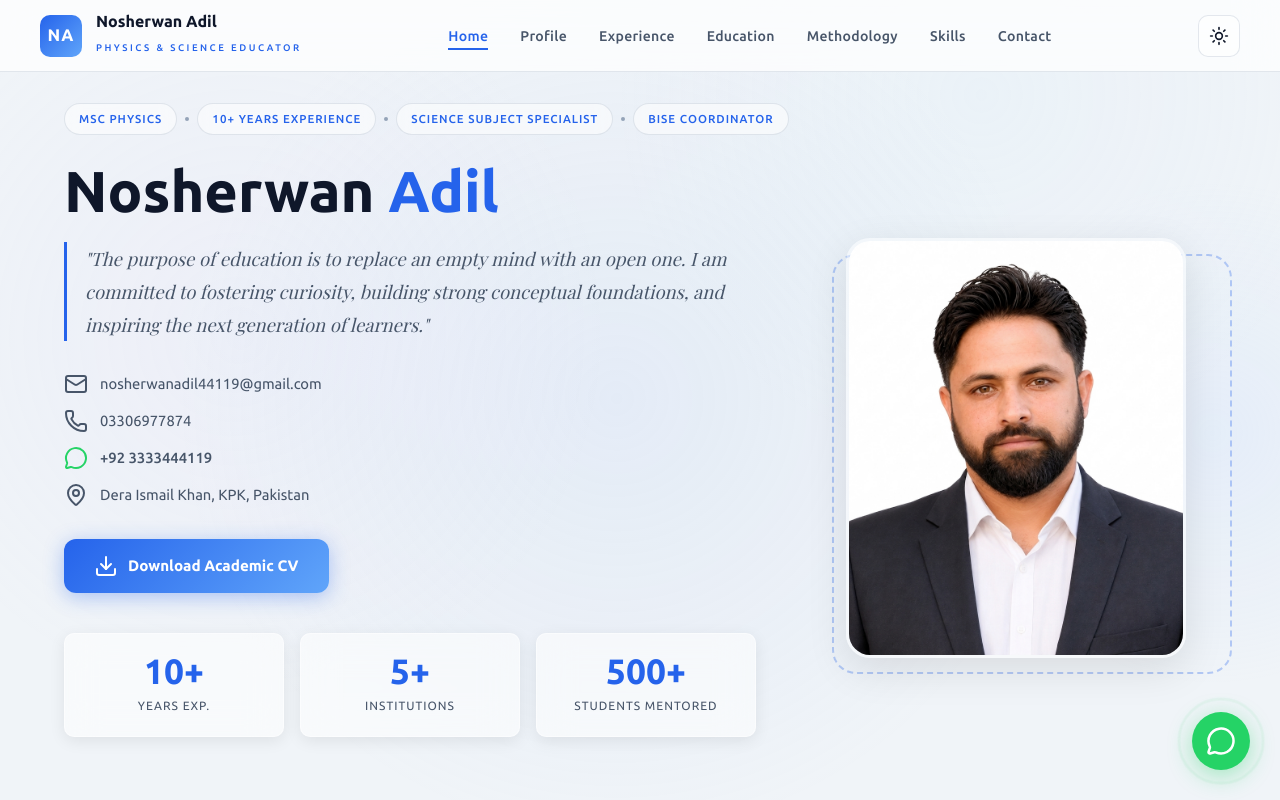
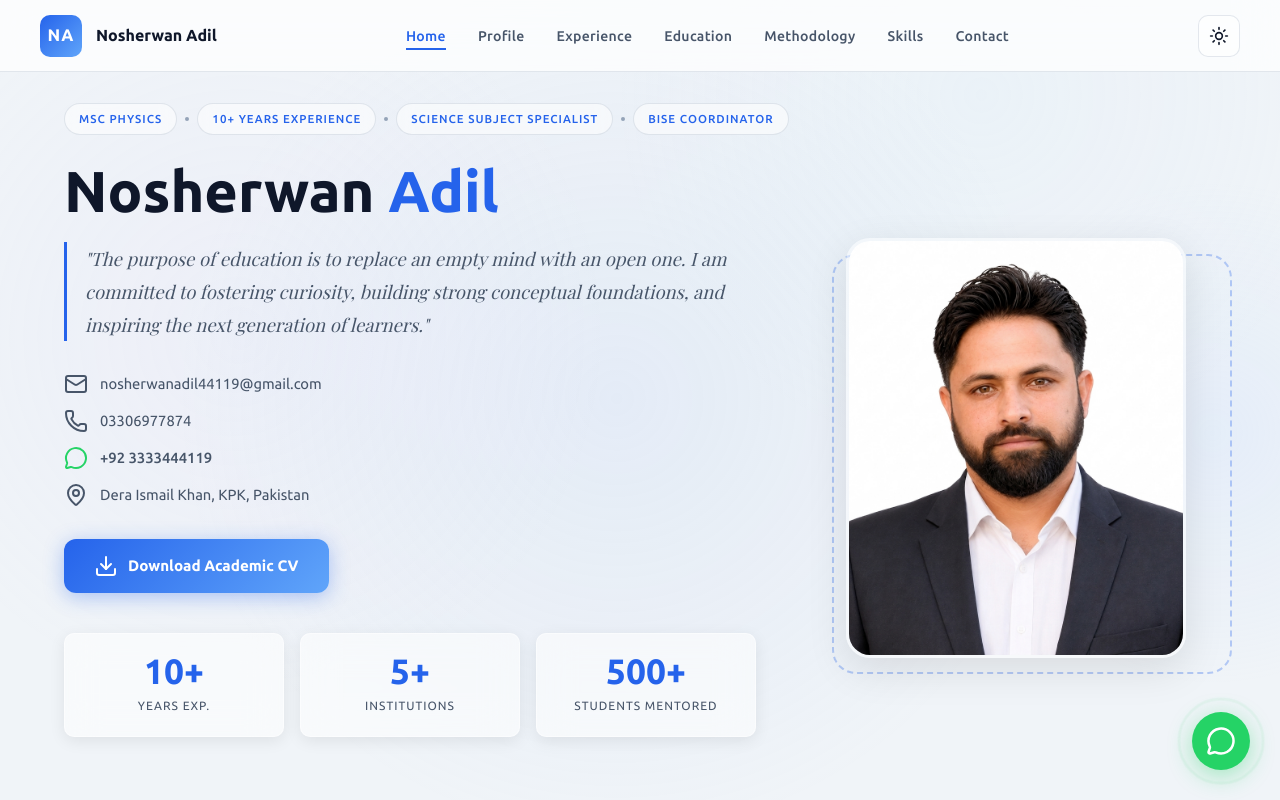
Before and after one commit to nestportfolios/nosherwan_adil, a plain HTML site: page index.html in a window 1280 px wide. Shown: the top 800 px of the page. Drawn offline with nearby package versions, Linux system fonts and the light colour scheme; animation ran at ten frames a second.

Commit message:
Update index.htmlcvbn

```diff
--- a/index.html
+++ b/index.html
@@ -58,7 +58,7 @@
       <div class="nav-logo">NA</div>
       <div class="nav-brand-text">
         <h3>Nosherwan Adil</h3>
-        <span>Physics & Science Educator</span>
+        <!-- <span>Physics & Science Educator</span> -->
       </div>
     </div>
 
```
